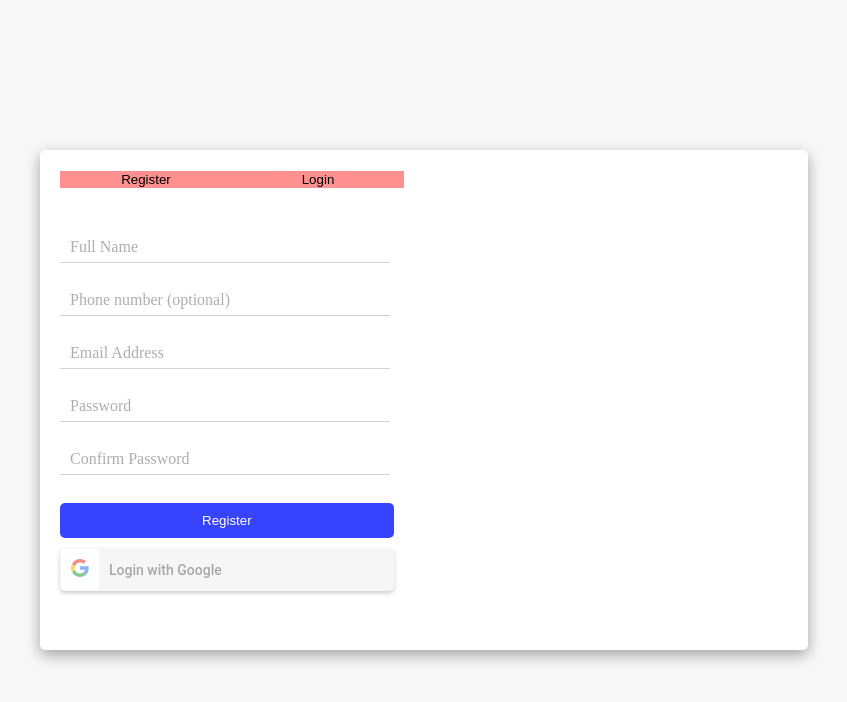
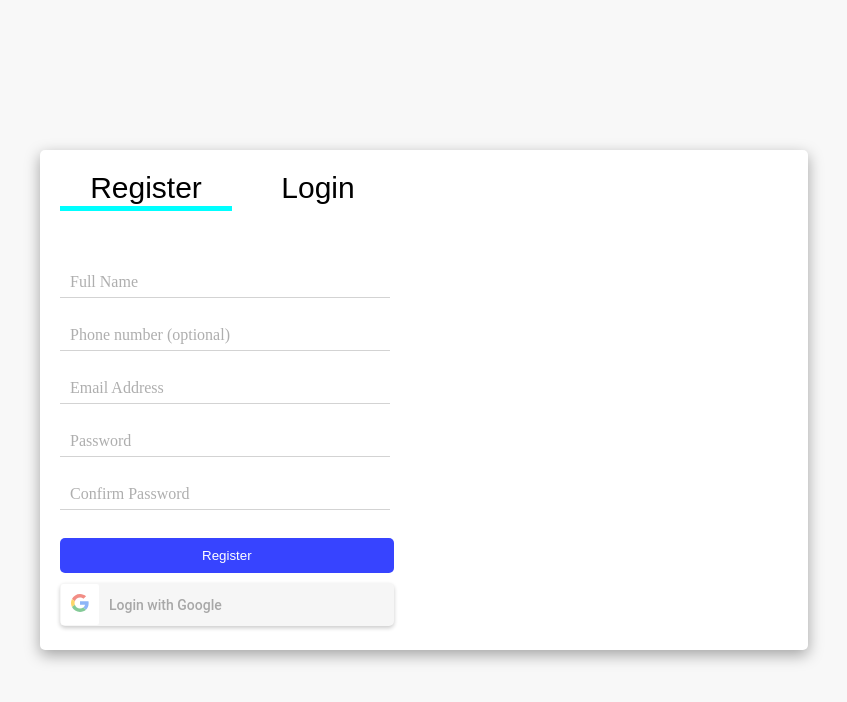
Before and after one commit to DennisRono/auth-sys, a React (Create React App) app: page / in a window 1280 px wide. Shown: the top 702 px of the page, without its empty margins (216-1063 px from the left). Built offline with nearby package versions, Linux system fonts and the light colour scheme.

Commit message:
backend-fix

```diff
--- a/src/css/auth.css
+++ b/src/css/auth.css
@@ -27,20 +27,24 @@ body {
 .authWrapper .authContainer .authFlex .authPlay .authControls {
   height: 40px;
   width: 100%;
+  margin-bottom: 40px !important;
 }
 
 .authWrapper .authContainer .authFlex .authPlay .authControls .thecontrols .showregform {
   width: 50%;
-  background-color: #ff9090;
+  background-color: transparent;
   border: none;
   outline: none;
+  font-size: 30px;
+  border-bottom: 5px solid cyan;
 }
 
 .authWrapper .authContainer .authFlex .authPlay .authControls .thecontrols .showlogform {
   width: 50%;
-  background-color: #ff9090;
+  background-color: transparent;
   border: none;
   outline: none;
+  font-size: 30px;
 }
 
 .authWrapper .authContainer .authFlex .authPlay .authReg .authRegFlex {
--- a/src/scss/auth.scss
+++ b/src/scss/auth.scss
@@ -22,18 +22,22 @@ body{
                 .authControls{
                     height: 40px;
                     width: 100%;
+                    margin-bottom: 40px !important;
                     .thecontrols{
                         .showregform{
                             width: 50%;
-                            background-color: rgb(255, 144, 144);
+                            background-color: transparent;
                             border: none;
                             outline: none;
+                            font-size: 30px;
+                            border-bottom: 5px solid cyan;
                         }
                         .showlogform{
                             width: 50%;
-                            background-color: rgb(255, 144, 144);
+                            background-color: transparent;
                             border: none;
                             outline: none;
+                            font-size: 30px;
                         }
                     }
                 }
```
Also changed, not shown: cron-logs.json (+1 -1 lines), 1 other file (tests, documents, lock files or other folders).
